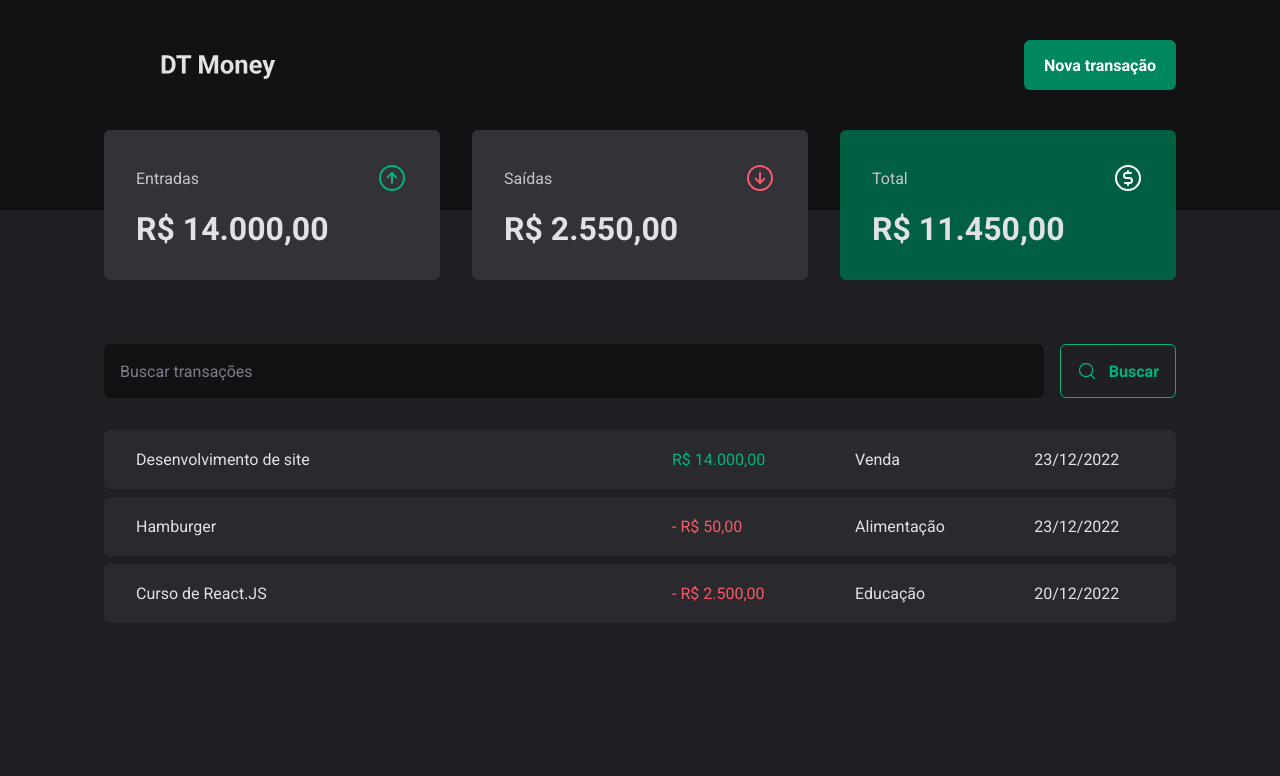
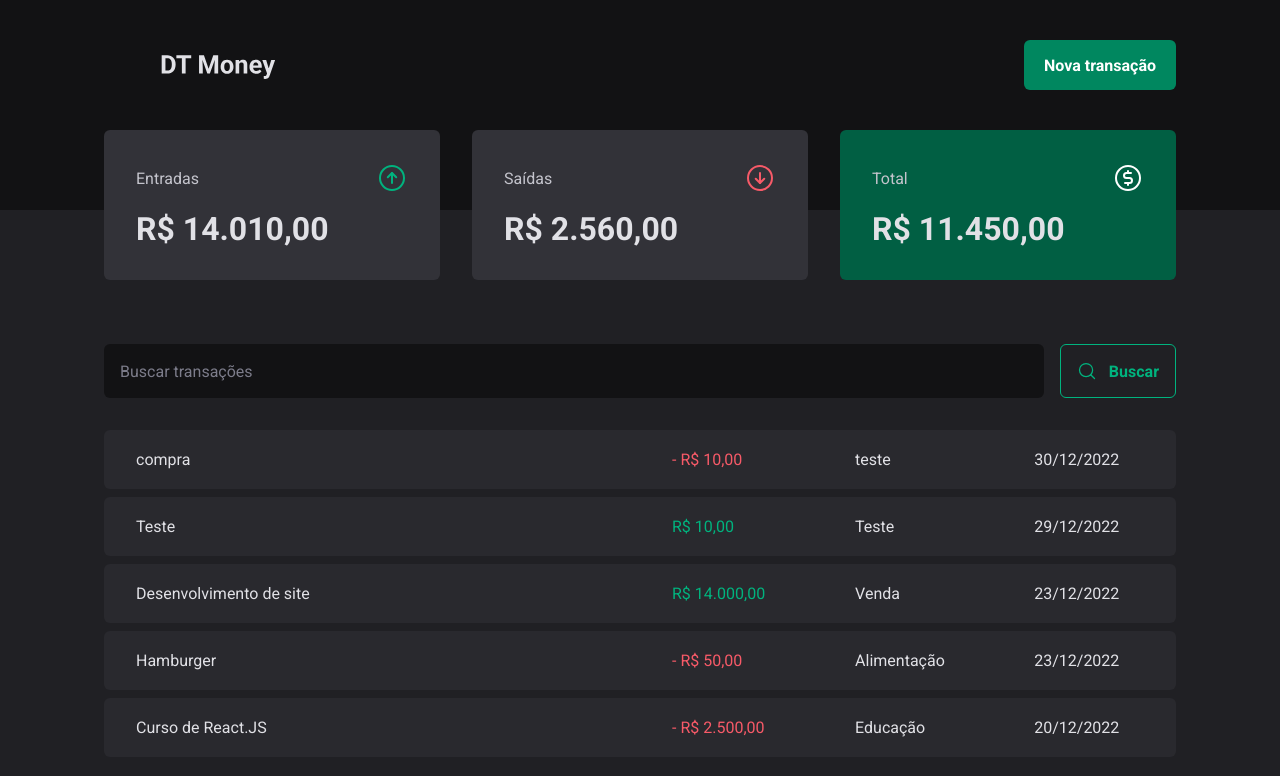
Before and after one commit to LidianeDiniz/Money-Control, a React (Vite) app: page / in a window 1280 px wide. Shown: the top 776 px of the page. Built offline with nearby package versions, Linux system fonts and the light colour scheme; data requests are answered from the project's data file.

Commit message:
Criando nova transação

```diff
--- a/server.json
+++ b/server.json
@@ -6,27 +6,39 @@
       "type": "income",
       "category": "Venda",
       "price": 14000,
-        "createdAt":"2022-12-23T00:15:00.124Z"
+      "createdAt": "2022-12-23T00:15:00.124Z"
     },
-
     {
       "id": 2,
       "description": "Hamburger",
       "type": "outcome",
       "category": "Alimentação",
       "price": 50,
-            "createdAt":"2022-12-23T00:14:25.124Z"
+      "createdAt": "2022-12-23T00:14:25.124Z"
     },
-
     {
       "id": 3,
       "description": "Curso de React.JS",
       "type": "outcome",
       "category": "Educação",
       "price": 2500,
-                "createdAt":"2022-12-20T00:13:45.124Z"
+      "createdAt": "2022-12-20T00:13:45.124Z"
+    },
+    {
+      "description": "Teste",
+      "price": 10,
+      "category": "Teste",
+      "type": "income",
+      "createdAt": "2022-12-29T21:04:34.955Z",
+      "id": 4
+    },
+    {
+      "description": "compra",
+      "price": 10,
+      "category": "teste",
+      "type": "outcome",
+      "createdAt": "2022-12-30T00:11:08.840Z",
+      "id": 5
     }
-
-
   ]
 }
--- a/src/components/NewTransactionsModal/index.tsx
+++ b/src/components/NewTransactionsModal/index.tsx
@@ -4,6 +4,9 @@
 import *as z from 'zod';
 import { Controller, useForm } from "react-hook-form";
 import { zodResolver } from "@hookform/resolvers/zod";
+import { api } from "../../lib/axios";
+import { useContext } from 'react';
+import { TransactionsContext } from "../../contexts/TransactionsContext";
 
 
 const newTransactionFormSchema = z.object({
@@ -16,11 +19,12 @@
 type NewTransactionFormInputs = z.infer<typeof newTransactionFormSchema>
 
 export function NewTransactionModal() {
-
+const {createTransaction} = useContext(TransactionsContext)
   const {
     control,
     register,
     handleSubmit,
+    reset,
     formState: {isSubmitting}
   } = useForm<NewTransactionFormInputs>({
     resolver: zodResolver(newTransactionFormSchema),
@@ -30,8 +34,17 @@
   })
 
  async function handleCreateNewTransaction(data: NewTransactionFormInputs) {
-  await new Promise(resolve => setTimeout(resolve, 2000));
-    console.log(data);
+  const {description, price, category, type} = data;
+
+  await createTransaction({
+    description,
+    price,
+    category,
+    type,
+  })
+
+
+ reset()
   }
   return (
     <Dialog.Portal>
--- a/src/contexts/TransactionsContext.tsx
+++ b/src/contexts/TransactionsContext.tsx
@@ -11,15 +11,25 @@
   }
 
 
+interface CreateTransactionInput{
+  description: string;
+  price: number;
+  category: string;
+  type: 'income'  | 'outcome';
+}
+
+
 interface TransactionContextType{
    transactions: Transaction[];
    fetchTransactions: (query?: string) => Promise<void>;
+   createTransaction : (data: CreateTransactionInput) => Promise<void>;
 
 }
 
 interface TransactionsProviderProps{
    children: ReactNode;
 }
+
 
 export const TransactionsContext = createContext({} as TransactionContextType);
 
@@ -29,13 +39,30 @@
 
 
   async function fetchTransactions(query?: string){
-   const response = await api.get('transactions', {
+   const response = await api.get('/transactions', {
     params: {
+      _sort: 'createdAt',
+      _order: 'desc',
       q: query,
     }
    })
 
     setTransactions(response.data);
+  }
+
+  async function createTransaction( data: CreateTransactionInput){
+    const {description, price, category, type} = data;
+
+    const response = await api.post('/transactions',{
+      description,
+      price,
+      category,
+      type,
+      createdAt: new Date()
+
+    })
+
+    setTransactions(state => [response.data, ...state]);
   }
 
   useEffect(() => {
@@ -48,6 +75,7 @@
         <TransactionsContext.Provider value={{
           transactions,
           fetchTransactions,
+          createTransaction,
 
           }}>
             {children}
--- a/src/lib/axios.ts
+++ b/src/lib/axios.ts
@@ -1,5 +1,5 @@
 import axios from "axios";
 
 export const api = axios.create({
-    baseURL: 'http://localhost:3000'
+    baseURL: 'http://localhost:3000',
 });
```
Lines whose indentation alone changed are shown as unchanged.
